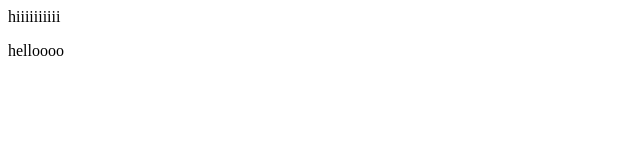
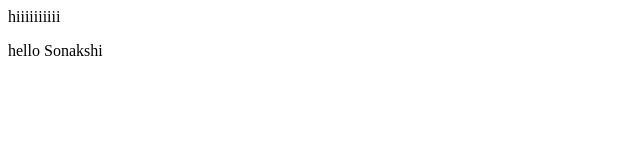
Before and after one commit to sonakshi879/practicenew, a plain HTML site: page index.html in a window 1280 px wide. Shown: the full height of the page, 0-640 px from the left. Drawn offline with Linux system fonts and the light colour scheme.

Commit message:
modified idex file

```diff
--- a/index.html
+++ b/index.html
@@ -1,7 +1,7 @@
 <html>
 <body>
 <p>hiiiiiiiiii</p>
-helloooo
+hello Sonakshi
 </body>
 
 </html>
```
